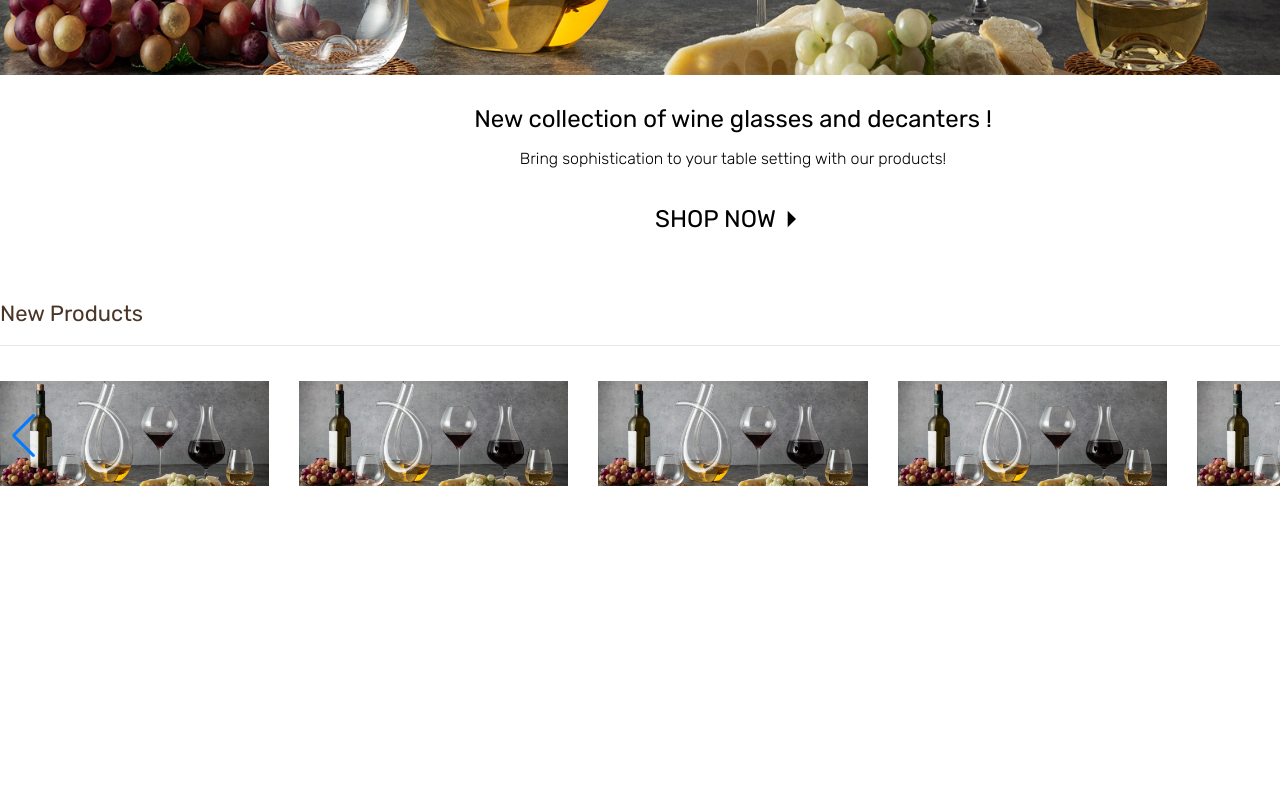
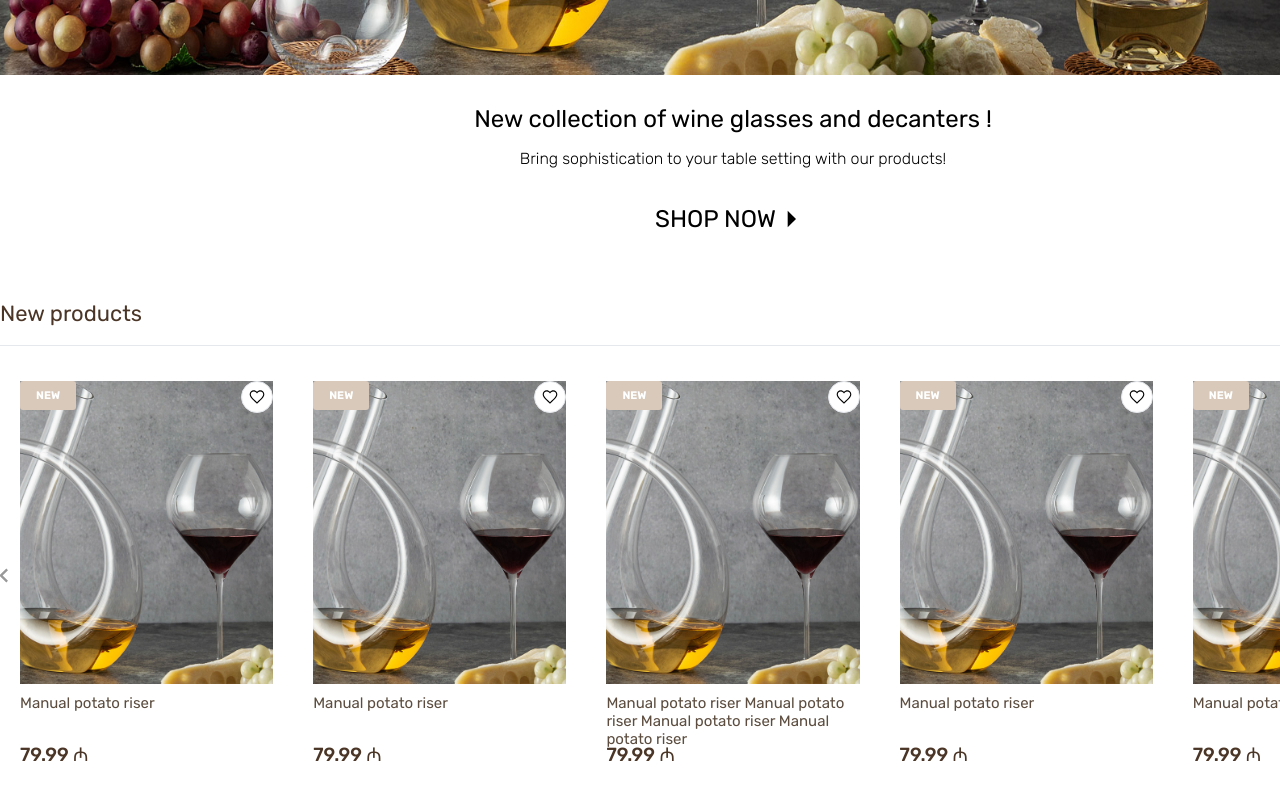
Before and after one commit to NihatAliy3v/Homme-Project, a React (Create React App) app: page / in a window 1280 px wide. Shown: the part 648-1448 px from the top of the page. Built offline with nearby package versions, Linux system fonts and the light colour scheme.

Commit message:
create home-products

```diff
--- a/src/assets/scss/components/header.scss
+++ b/src/assets/scss/components/header.scss
@@ -70,8 +70,8 @@
             margin: 0 15px;
             display: flex;
             .wish-list-icon {
-              width: 25px;
-              height: 25px;
+              width: 30px;
+              height: 30px;
             }
           }
           .cart {
--- a/src/assets/scss/components/homeProducts.scss
+++ b/src/assets/scss/components/homeProducts.scss
@@ -27,9 +27,107 @@
       }
     }
     .products {
-        img{
-            width: 100%;
+      margin: auto;
+      position: relative;
+      height: 396px;
+      padding: 0 20px;
+      .swiper {
+        width: 100%;
+        height: 100%;
+        .swiper-wrapper {
+          .swiper-slide {
+            .product {
+              width: 100%;
+              height: 100%;
+
+              .new {
+                display: block;
+                padding: 8px 16px;
+                width: fit-content;
+                background-color: #d8c9ba;
+                color: #fff;
+                border-radius: 3px;
+                font-size: 11px;
+                font-weight: 700;
+                position: absolute;
+                left: 0;
+                top: 0;
+                cursor: default;
+              }
+              .wish-push {
+                position: absolute;
+                right: 0;
+                top: 0;
+                width: 32px;
+                height: 32px;
+                background-color: #fff;
+                border-radius: 50%;
+                display: flex;
+                justify-content: center;
+                align-items: center;
+                cursor: pointer;
+                border: 1px solid #e5e8ec;
+                &:hover {
+                  color: #fc6161;
+                  border-color: #fc6161;
+                }
+                .wish-push-icon {
+                  font-size: 18px;
+                }
+              }
+              .img {
+                display: block;
+                width: 100%;
+                height: 303px;
+
+                img {
+                  width: 100%;
+                  height: 100%;
+                  object-fit: cover;
+                }
+              }
+              .content {
+                display: flex;
+                flex-direction: column;
+                .product-title {
+                  font-size: 15px;
+                  color: #5c4d3f;
+                  transition: all 300ms;
+                  font-weight: 400;
+                  margin-top: 10px;
+                  &:hover {
+                    text-decoration: underline;
+                  }
+                }
+                .product-price {
+                  font-size: 19px;
+                  color: #4a3526;
+                  font-weight: 500;
+                  cursor: default;
+                  padding: 10px 0;
+                  position: absolute;
+                  bottom: 0;
+                }
+              }
+            }
+          }
         }
+      }
+      .prev,
+      .next {
+        font-size: 28px;
+        color: #999;
+        position: absolute;
+        top: 50%;
+        transform: translateY(-50%);
+        cursor: pointer;
+      }
+      .next {
+        right: -10px;
+      }
+      .prev {
+        left: -10px;
+      }
     }
   }
 }
--- a/src/components/Header.jsx
+++ b/src/components/Header.jsx
@@ -5,7 +5,7 @@
 // Icons
 import { BiUser, BiChevronDown } from "react-icons/bi";
 import { BsCart2 } from "react-icons/bs";
-import { SlHeart } from "react-icons/sl";
+import { IoMdHeartEmpty } from "react-icons/io";
 // Components
 import { NavBar } from "./NavBar";
 import { Search } from "./Search";
@@ -38,7 +38,7 @@
                 <BiUser className="profile-icon" />
               </Link>
               <Link className="wish-list">
-                <SlHeart className="wish-list-icon" />
+                <IoMdHeartEmpty className="wish-list-icon" />
               </Link>
               <Link className="cart">
                 <BsCart2 className="cart-icon" />
--- a/src/components/HomeProducts.jsx
+++ b/src/components/HomeProducts.jsx
@@ -3,12 +3,18 @@
 import { HiArrowLongRight } from "react-icons/hi2";
 import Swip from "../swiper";
 import { SwiperSlide } from "swiper/react";
+import {
+  MdOutlineKeyboardArrowRight,
+  MdOutlineKeyboardArrowLeft,
+} from "react-icons/md";
+import { IoMdHeartEmpty } from "react-icons/io";
+
 export const HomeProducts = ({ data }) => {
   return (
     <div className="container">
       <div className="row">
         <div className="products-header">
-          <h2 className="title">New Products</h2>
+          <h2 className="title">New products</h2>
           <Link className="view-all">
             View all
             <HiArrowLongRight className="arrow-view" />
@@ -19,11 +25,51 @@
           <Swip>
             {data.map((item, index) => (
               <SwiperSlide key={index}>
-                <img src={item.image} alt="" />
+                {index === 2 ? (
+                  <div className="product">
+                    <span className="new">NEW</span>
+                    <span className="wish-push">
+                      <IoMdHeartEmpty className="wish-push-icon" />
+                    </span>
+                    <Link className="img">
+                      <img src={item.image} alt="" />
+                    </Link>
+                    <div className="content">
+                      <Link>
+                        <h3 className="product-title">
+                          Manual potato riser Manual potato riser Manual potato
+                          riser Manual potato riser
+                        </h3>
+                      </Link>
+                      <span className="product-price">79.99 &#x20BC;</span>
+                    </div>
+                  </div>
+                ) : (
+                  <div className="product">
+                    <span className="new">NEW</span>
+                    <span className="wish-push">
+                      <IoMdHeartEmpty className="wish-push-icon" />
+                    </span>
+                    <Link className="img">
+                      <img src={item.image} alt="" />
+                    </Link>
+                    <div className="content">
+                      <Link>
+                        <h3 className="product-title">Manual potato riser</h3>
+                      </Link>
+                      <span className="product-price">79.99 &#x20BC;</span>
+                    </div>
+                  </div>
+                )}
               </SwiperSlide>
             ))}
           </Swip>
-          <div className="product"></div>
+          <btn className="prev">
+            <MdOutlineKeyboardArrowLeft />
+          </btn>
+          <btn className="next">
+            <MdOutlineKeyboardArrowRight />
+          </btn>
         </div>
       </div>
     </div>
--- a/src/swiper.js
+++ b/src/swiper.js
@@ -14,11 +14,13 @@
       <Swiper
         slidesPerView={5}
         slidesPerGroup={5}
-        spaceBetween={30}
+        spaceBetween={40}
         loop={true}
-
-        navigation={true}
         modules={[Pagination, Navigation]}
+        navigation={{
+          prevEl: '.prev',
+          nextEl: '.next',
+        }}
         className="mySwiper"
       >
         {children}
```
